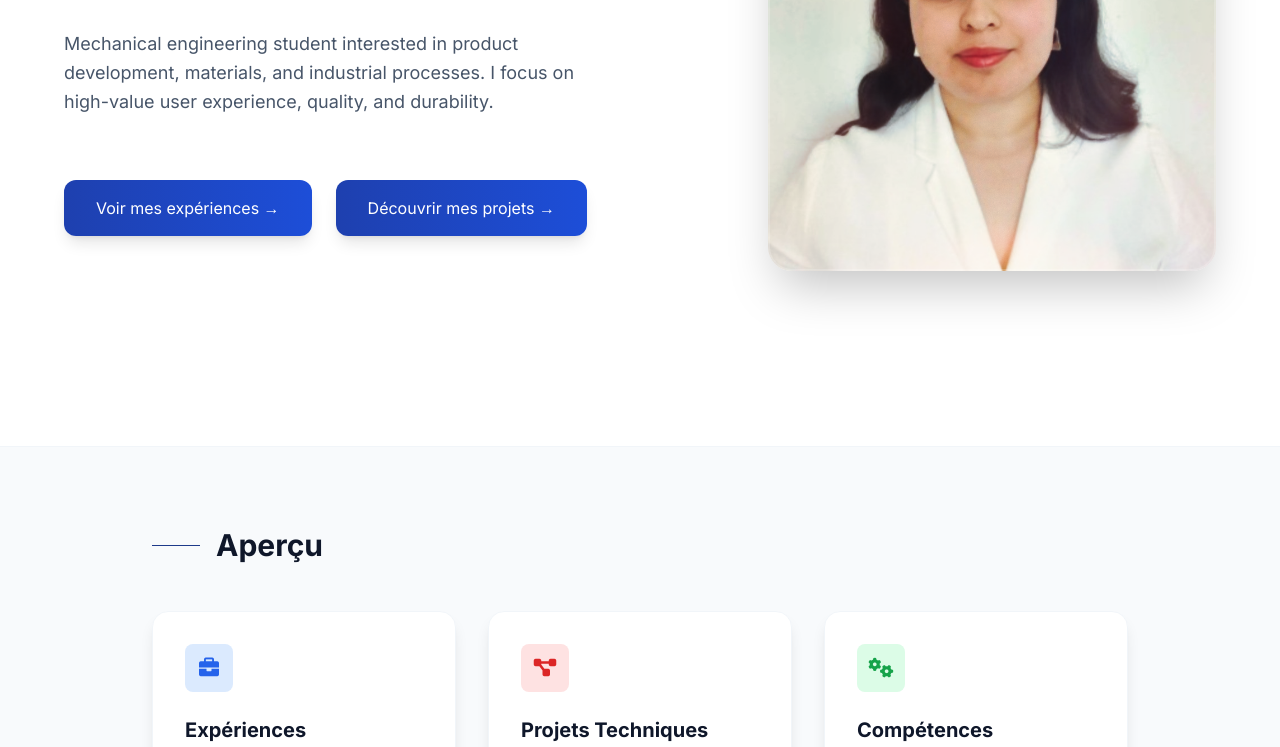
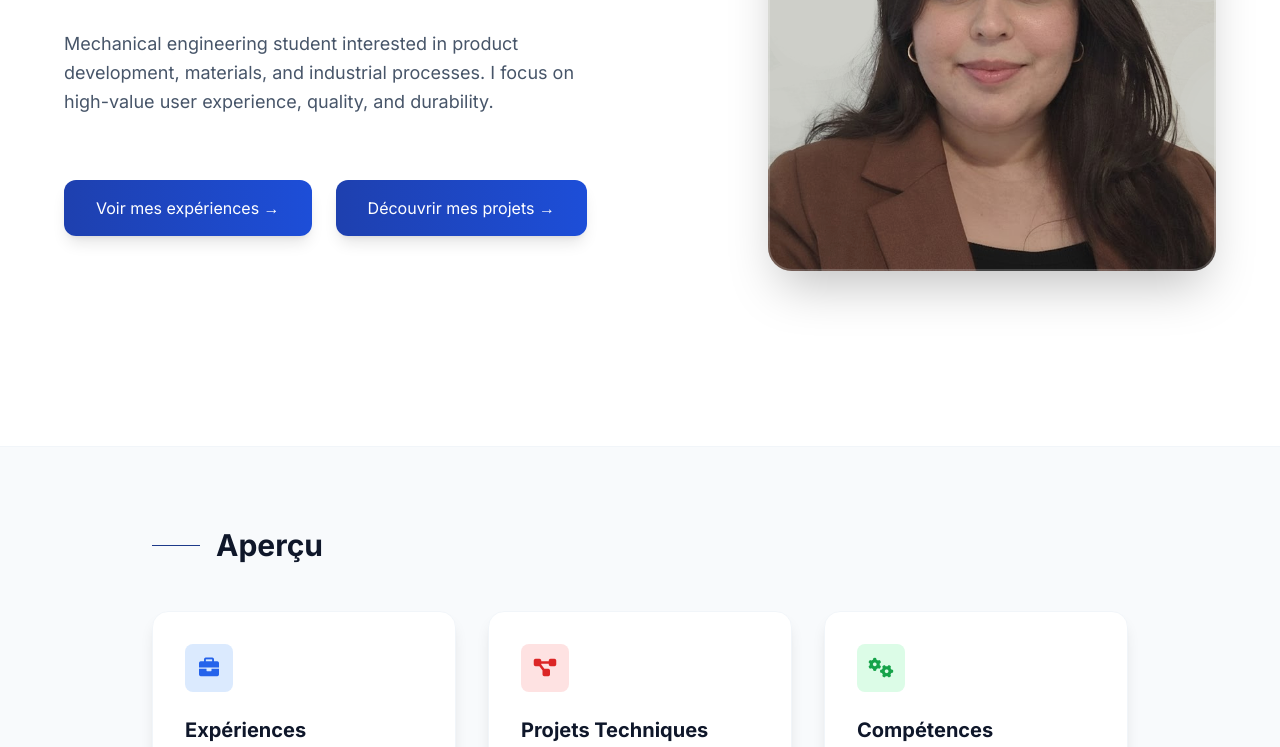
Before and after one commit to eya1704/portfolio-eya-tellili_modif, a plain HTML site: page index_portfolio_eya.html in a window 1280 px wide. Shown: the part 353-1100 px from the top of the page. Drawn offline with nearby package versions, Linux system fonts and the light colour scheme.

Commit message:
changement photo de profil

```diff
--- a/index_portfolio_eya.html
+++ b/index_portfolio_eya.html
@@ -137,7 +137,7 @@
         <!-- Photo à droite dans un cadre rectangulaire arrondi -->
         <div class="md:w-1/2 flex justify-center md:justify-end">
             <div class="relative overflow-hidden rounded-3xl shadow-2xl">
-                <img src="profile-pic (2).png" alt="Eya Tellili"
+                <img src="11012026.png" alt="Eya Tellili"
                      class="w-full max-w-md h-auto object-cover aspect-[2/2]">
 
                 <!-- Effet de bordure subtil -->
@@ -347,4 +347,5 @@
     <!-- Fichier JavaScript commun -->
     <script src="common.js"></script>
 </body>
+
 </html>
```
